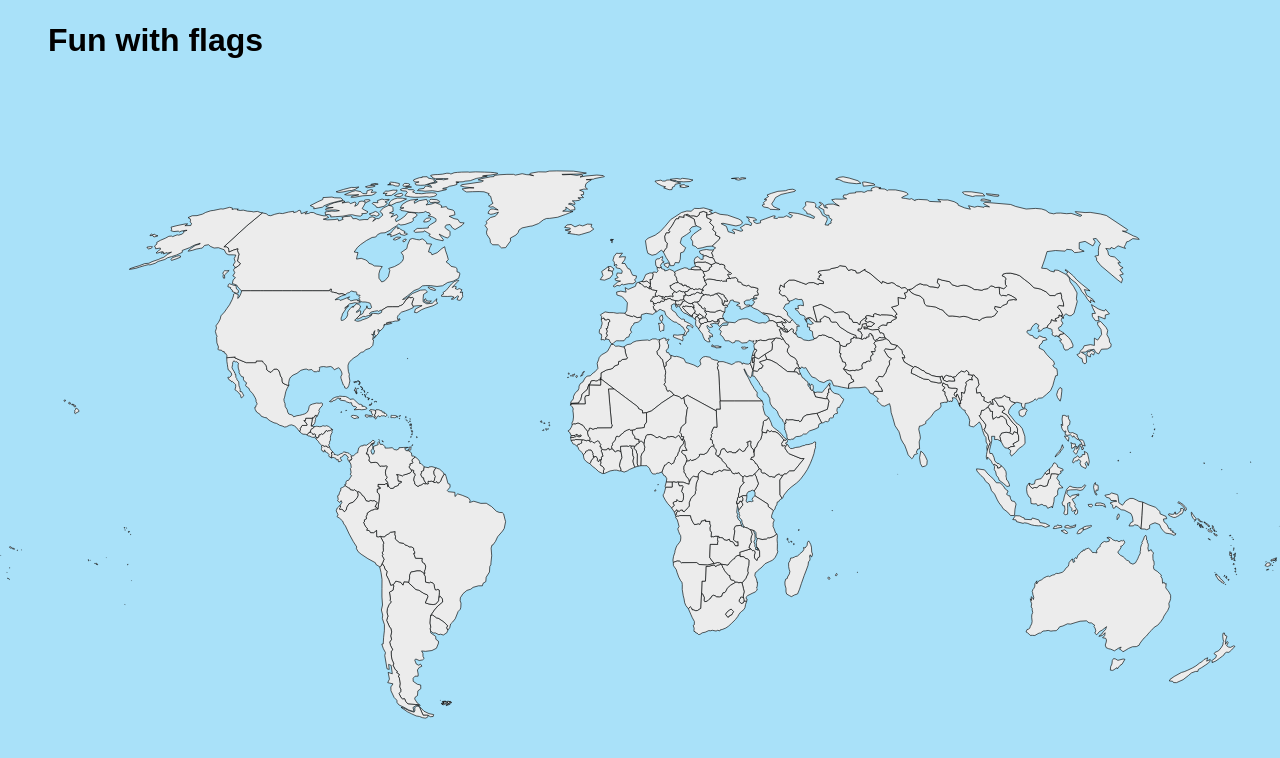
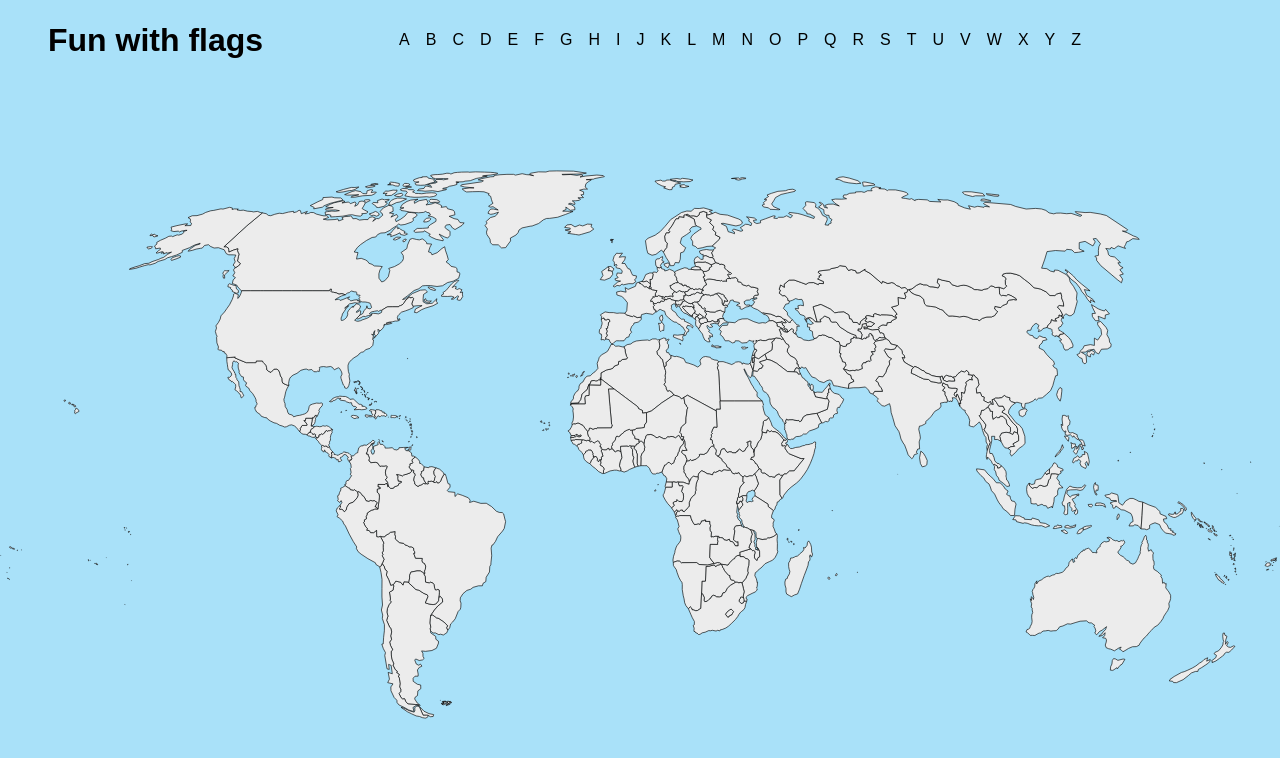
Before and after one commit to yannletouzey/fun-with-flags-react, a React (Vite) app: page / in a window 1280 px wide. Shown: the top 758 px of the page. Built offline with nearby package versions, Linux system fonts and the light colour scheme.

Commit message:
add aphabet

```diff
--- a/src/App.jsx
+++ b/src/App.jsx
@@ -5,7 +5,8 @@ import { useEffect, useState, useRef } from "react"
 import Country from "./Country"
 import Header from "./Header"
 import countries from "./countries"
-
+import MatchCountries from "./MatchCountries"
+import alpahbetList from "./alphabetList"
 function App() {
   const [countriesList, setCountriesList] = useState([])
 
@@ -50,9 +51,13 @@ function App() {
               <Map setIdForImg={setIdForImg} />
             </>
           }/>
+          <Route path="/a" element={<MatchCountries />} />
           {countriesList.map((country, index) => (
             <Route key={index} path={`/${country.slug}`} element={<Country locationCurrent={locationCurrent} setLocationCurrent={setLocationCurrent}/>} />
           ))}
+          {alpahbetList.map((letter) => {
+            return <Route key={letter} path={`/${letter}`} element={<MatchCountries letter={letter} />} />
+          })}
         </Routes>
       </BrowserRouter>
       </main>
--- a/src/Header.jsx
+++ b/src/Header.jsx
@@ -1,11 +1,26 @@
 import { useEffect, useState } from "react"
 import HomeButton from "./HomeButton"
+import alphabetList from "./alphabetList"
+import { Link } from "react-router-dom"
+
 const Header = ({ locationCurrent }) => {
+  const [alphabet, setAlphabet] = useState([])
+
+  const handleClick = (letter) => {
+    setAlphabet(letter)
+  }
 
   return (
     <header>
       <h1>Fun with flags</h1>
       {locationCurrent !== "/" && <HomeButton />}
+      {locationCurrent === "/" &&
+       <ul className="listLetter">
+        {alphabetList.map((letter) => {
+          return <li key={letter}><a href={`/${letter}`} onClick={() => handleClick(letter)}>{letter}</a></li>
+        })}
+       </ul>
+      }
     </header>
   )
 }
--- a/src/HomeButton.jsx
+++ b/src/HomeButton.jsx
@@ -1,3 +1,5 @@
+import { Link } from "react-router-dom"
+
 const HomeButton = () => {
   return (
     <div className="container__linkHome">
--- /dev/null
+++ b/src/MatchCountries.jsx
@@ -0,0 +1,26 @@
+import { useEffect, useState } from 'react'
+import countries from './countries'
+
+const MatchCountries = ({ letter }) => {
+
+  const [matchCountries, setMatchCountries] = useState([])
+
+  useEffect(() => {
+    const filteredCountries = countries.filter(country => country.slug[0] === letter);
+    setMatchCountries(filteredCountries);
+  }, [letter]);
+
+  return (
+    <div className="container__matchCountries">
+      <ul className="containerLinkCountryLetter">
+        {matchCountries.map((country, index) => {
+          return (
+            <li className="linkCountry" style={{backgroundImage: `url(${country.img.toLowerCase()})`}} key={index}><span></span><a href={`/${country.slug}`} key={index}><p>{country.name}</p></a></li>
+          )
+        })}
+      </ul>
+    </div>
+  )
+}
+
+export default MatchCountries
--- a/src/Tooltip.jsx
+++ b/src/Tooltip.jsx
@@ -25,7 +25,7 @@ const Tooltip = ({ posMouse, idForImg }) => {
     tooltipRef.current.classList.add("is-hidden")
   }
   useEffect(() => {
-    const link = document.querySelectorAll("a")
+    const link = document.querySelectorAll(".map_world a")
     link.forEach((link) => {
       link.addEventListener("mouseenter", handleEnter)
       link.addEventListener("mouseleave", handleLeave)
--- /dev/null
+++ b/src/alphabetList.js
@@ -0,0 +1,30 @@
+const alpahbetList = [
+  "A",
+  "B",
+  "C",
+  "D",
+  "E",
+  "F",
+  "G",
+  "H",
+  "I",
+  "J",
+  "K",
+  "L",
+  "M",
+  "N",
+  "O",
+  "P",
+  "Q",
+  "R",
+  "S",
+  "T",
+  "U",
+  "V",
+  "W",
+  "X",
+  "Y",
+  "Z",
+]
+
+export default alpahbetList
--- a/src/index.css
+++ b/src/index.css
@@ -4,9 +4,10 @@
   box-sizing: border-box;
   font-family: sans-serif;
 }
-body {
+body, #root {
   background-color: rgb(169, 225, 249);
   overflow: hidden;
+  height: 100vh;
 }
 header {
   width: 100%;
@@ -19,8 +20,40 @@ header {
 header h1 {
   margin-left: 3rem;
 }
+.listLetter{
+  display: flex;
+  width: 40%;
+  margin-left: 8rem;
+  justify-content: space-around;
+  align-items: center;
+}
+li{
+  list-style-type: none;
+  height: 100%;
+}
+a{
+}
+.listLetter li a {
+  padding: 0.5rem;
+  display: block;
+  font-size: 1rem;
+  text-decoration: none;
+  text-transform: uppercase;
+  text-align: center;
+  color: black;
+}
+.listLetter li a:hover{
+  background-color: #9e9999;
+  border-radius: 0.2rem;
+  transform: scaleX(1.6) scaleY(2);
+  font-weight: bold;
+}
 main {
   width: 100%;
+  height: 100%;
+  display: flex;
+  justify-content: center;
+  align-items: center;
 }
 .map_world {
   position: relative;
@@ -60,21 +93,17 @@ main {
 .tooltip.is-hidden {
   display: none;
 }
-ul {
-}
 .country {
   width: 100%;
-  height: 100%;
+  height: 80%;
   display: flex;
   flex-direction: column;
-  justify-content: center;
+  justify-content: space-evenly;
   align-items: center;
-  margin-top: 4rem;
 }
 .country h2 {
   font-size: 4rem;
   height: 5rem;
-  margin-bottom: 3rem;
 }
 .country_container {
   display: flex;
@@ -99,7 +128,7 @@ ul {
 }
 .country img {
   width: 100%;
-  max-width: 30rem;
+  max-width: 28rem;
 }
 .container__linkHome {
   position: absolute;
@@ -189,3 +218,40 @@ ul {
   left: 10rem;
   border-radius: 0 0.5rem 0.5rem 0;
 }
+
+
+.containerLinkCountryLetter{
+  display: flex;
+  width: 90%;
+  margin: 5rem auto;
+  flex-wrap: wrap;
+  justify-content: center;
+}
+.containerLinkCountryLetter li {
+  position: relative;
+  display: block;
+  align-items: center;
+  margin: 1rem;
+  width: 10rem;
+  aspect-ratio: 10/5;
+  background-position: center;
+  background-size: cover;
+  background-repeat: no-repeat;
+}
+.containerLinkCountryLetter li span {
+  position: absolute;
+  width: 100%;
+  height: 100%;
+  display: block;
+  background-color: #fff;
+  opacity: 0.5;
+}
+.containerLinkCountryLetter li a {
+  position: relative;
+  display: flex;
+  height: 100%;
+  align-items: center;
+  justify-content: center;
+  font-weight: 900;
+  color: #000;
+}
```
